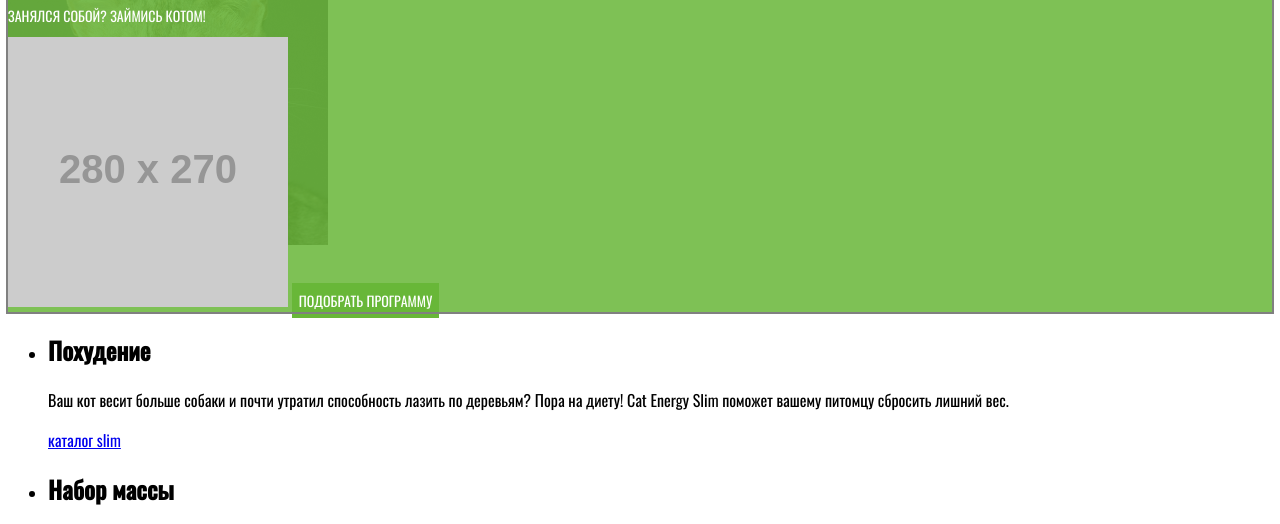
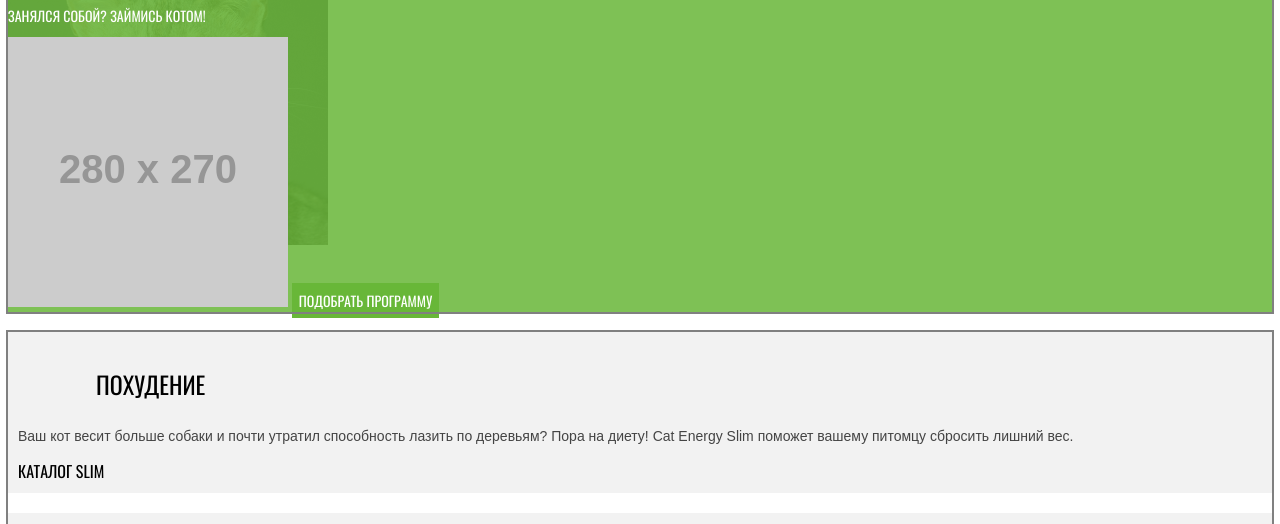
Before and after one commit to IvanLysukhin/1482089-cat-energy-21, a website: page source/index.html in a window 1280 px wide. Shown: the part 387-911 px from the top of the page. Drawn offline with nearby package versions, Linux system fonts and the light colour scheme; files that its build step writes are made by us from their sources; placeholder pictures from the web are drawn by us.

Commit message:
Добавил базовые стили для блока выбора программ

```diff
--- a/source/index.html
+++ b/source/index.html
@@ -39,15 +39,16 @@
       </div>
     </section>
     <section class="programs">
+      <h2 class="visually-hidden">Типы программ</h2>
       <ul class="programs__list">
         <li class="programs__item">
-          <h2 class="programs__title">Похудение</h2>
+          <h3 class="programs__title">Похудение</h3>
           <p class="programs__text">Ваш кот весит больше собаки и почти утратил способность лазить по деревьям? Пора на
             диету! Cat Energy Slim поможет вашему питомцу сбросить лишний вес.</p>
           <a class="programs__link" href="catalog.html">каталог slim</a>
         </li>
         <li class="programs__item">
-          <h2 class="programs__title">Набор массы</h2>
+          <h3 class="programs__title">Набор массы</h3>
           <p class="programs__text">Заработать авторитет среди дворовых котов и даже собак? Серия Cat Energy Pro поможет
             вашему коту нарастить необходимые мышцы!</p>
           <a class="programs__link" href="catalog.html">каталог pro</a>
--- /dev/null
+++ b/source/less/blocks/programs.less
@@ -0,0 +1,39 @@
+.programs {
+  outline: 2px solid grey;
+  font-family: "Oswald", "Arial", sans-serif;
+}
+
+.programs__list {
+  .reset-list;
+}
+
+.programs__item {
+  background-color: @basic_grey;
+  padding: 10px;
+  margin-bottom: 20px;
+  margin-top: 20px;
+}
+
+.programs__title {
+  font-size: 24px;
+  line-height: 37px;
+  font-weight: normal;
+  text-transform: uppercase;
+  padding-left: 78px;
+}
+
+.programs__text {
+  font-family: "Arial", sans-serif;
+  font-size: 14px;
+  line-height: 18px;
+  color: @special_dark-grey;
+}
+
+.programs__link {
+  text-decoration: none;
+  color:@basic-black;
+  font-size: 16px;
+  line-height: 16px;
+  text-transform: uppercase;
+  padding-right: 45px;
+}
--- a/source/less/style.less
+++ b/source/less/style.less
@@ -13,3 +13,5 @@
 @import "blocks/preview.less";
 
 @import "blocks/button.less";
+
+@import "blocks/programs.less";
--- a/source/less/utils/color.less
+++ b/source/less/utils/color.less
@@ -1,3 +1,5 @@
 @basic-black:  #000000;
 @basic-white: #FFFFFF;
 @basic-green: #68B738;
+@basic_grey: #F2F2F2;
+@special_dark-grey: #444444;
```
